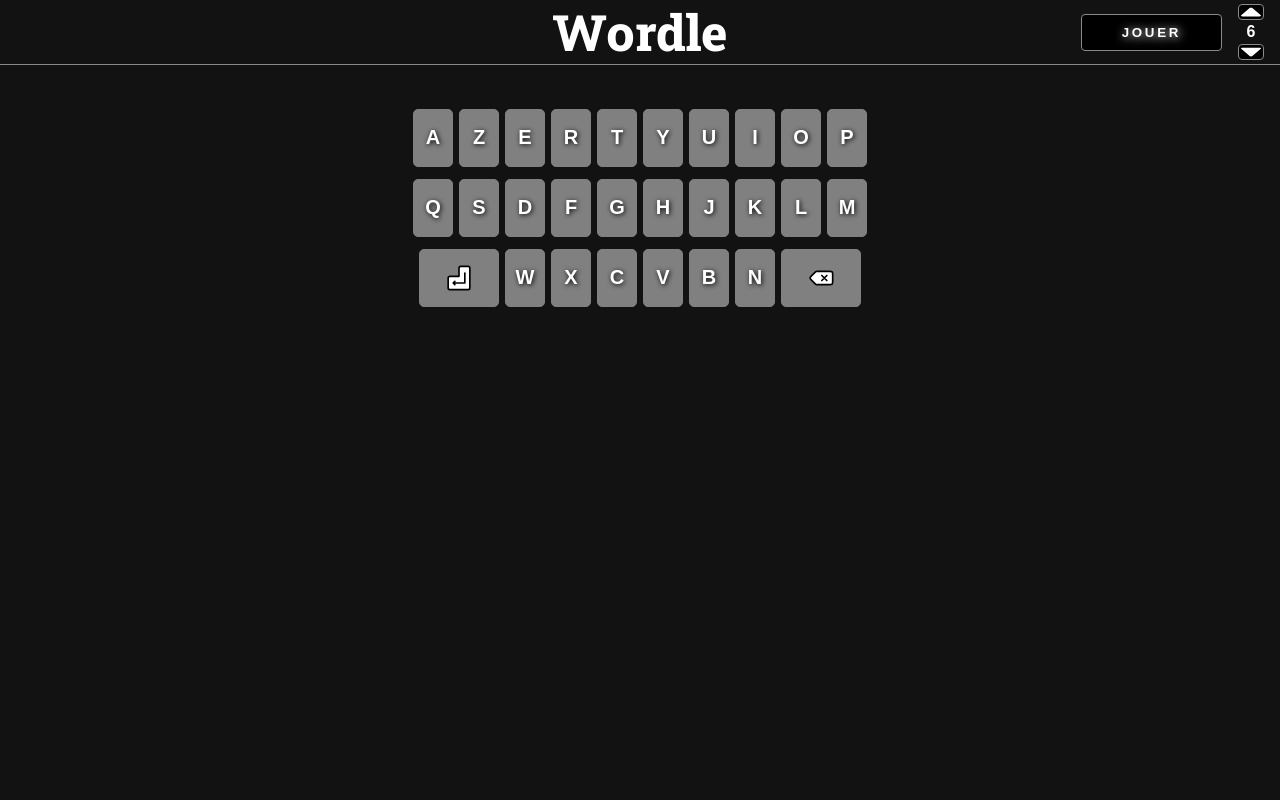
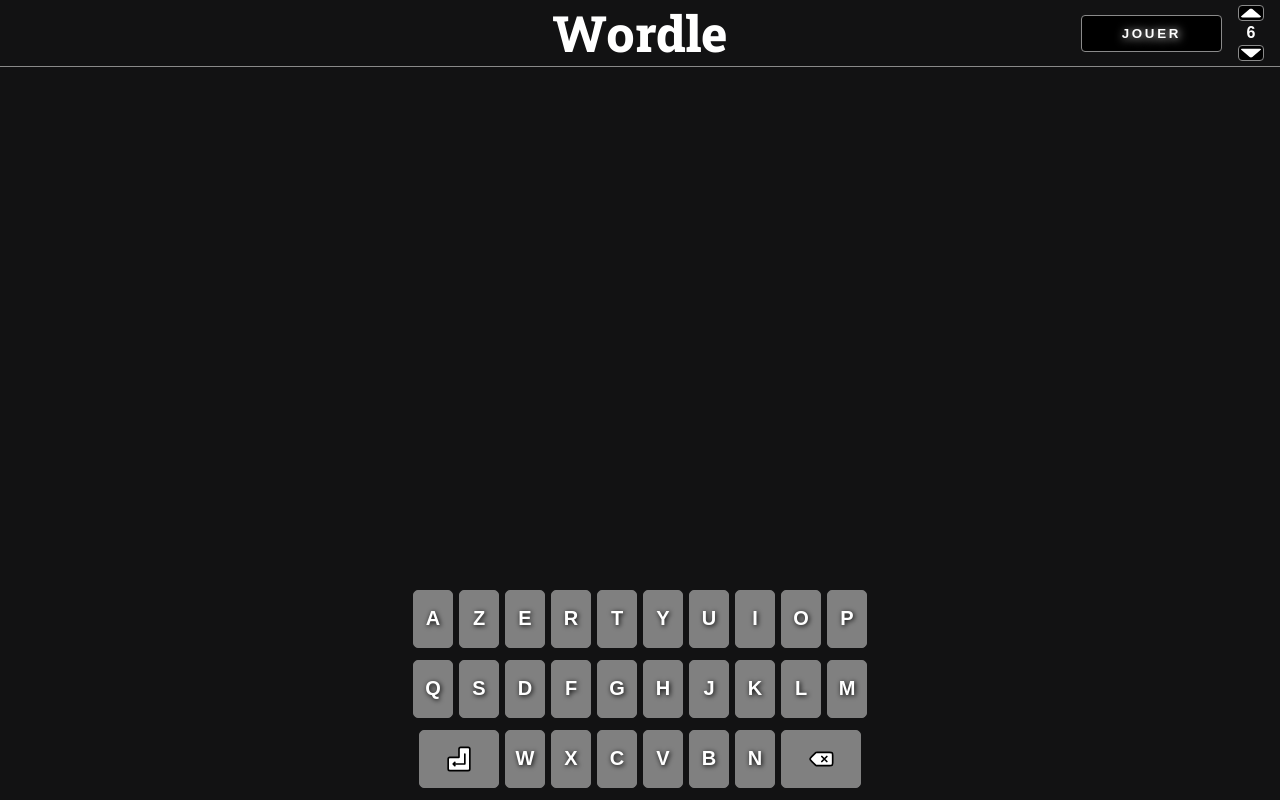
Before and after one commit to maximegenand/wordle, a plain HTML site: page index.html in a window 1280 px wide. Drawn offline with Linux system fonts and the light colour scheme; no server answers.

Commit message:
change css for mobile better view

```diff
--- a/index.html
+++ b/index.html
@@ -2,22 +2,22 @@
 <html lang="fr">
   <head>
     <meta charset="UTF-8" />
-    <meta name="viewport" content="width=device-width, initial-scale=1.0, maximum-scale=1.0, user-scalable=0" />
+    <meta name="viewport" content="width=device-width, initial-scale=1.0, maximum-scale=1.0, user-scalable=no" />
     <title>Wordle</title>
     <link rel="stylesheet" href="style.css" />
-	<link href="https://fonts.googleapis.com/css2?family=Roboto+Slab:wght@800&display=swap" rel="stylesheet">
+    <link href="https://fonts.googleapis.com/css2?family=Roboto+Slab:wght@800&display=swap" rel="stylesheet" />
   </head>
-
   <body>
+    <div id="container">
       <div id="header">
         <div id="header-left"></div>
         <div id="title">Wordle</div>
         <div id="header-right">
           <button id="newGame">Jouer</button>
           <div id="length">
-				<button id="up"><svg xmlns="http://www.w3.org/2000/svg" viewBox="0 0 512 512" preserveAspectRatio="none"><path d="M256 32c14.2 0 27.3 7.5 34.5 19.8l216 368c7.3 12.4 7.3 27.7 .2 40.1S486.3 480 472 480H40c-14.3 0 -27.6-7.7-34.7-20.1s-7-27.8 .2-40.1l216-368C228.7 39.5 241.8 32 256 32"/></svg></button>
+            <button id="up"><svg xmlns="http://www.w3.org/2000/svg" viewBox="0 0 512 512" preserveAspectRatio="none"><path d="M256 32c14.2 0 27.3 7.5 34.5 19.8l216 368c7.3 12.4 7.3 27.7 .2 40.1S486.3 480 472 480H40c-14.3 0 -27.6-7.7-34.7-20.1s-7-27.8 .2-40.1l216-368C228.7 39.5 241.8 32 256 32" /></svg></button>
             <span id="words-length" title="Longueur des mots">6</span>
-				<button id="down"><svg xmlns="http://www.w3.org/2000/svg" viewBox="0 0 512 512" preserveAspectRatio="none"><path d="M256 32c14.2 0 27.3 7.5 34.5 19.8l216 368c7.3 12.4 7.3 27.7 .2 40.1S486.3 480 472 480H40c-14.3 0 -27.6-7.7-34.7-20.1s-7-27.8 .2-40.1l216-368C228.7 39.5 241.8 32 256 32"/></svg></button>
+            <button id="down"><svg xmlns="http://www.w3.org/2000/svg" viewBox="0 0 512 512" preserveAspectRatio="none"><path d="M256 32c14.2 0 27.3 7.5 34.5 19.8l216 368c7.3 12.4 7.3 27.7 .2 40.1S486.3 480 472 480H40c-14.3 0 -27.6-7.7-34.7-20.1s-7-27.8 .2-40.1l216-368C228.7 39.5 241.8 32 256 32" /></svg></button>
           </div>
         </div>
       </div>
@@ -52,18 +52,17 @@
           <button id="M">M</button>
         </div>
         <div id="third-line">
-			<button id="ENTER" class="double"><svg width="40px" height="40px" viewBox="0 0 24 24" fill="white" xmlns="http://www.w3.org/2000/svg"><path d="M15.5 9.00001V15H8.5M8.5 15L9.5 14M8.5 15L9.5 16M13 5H17.5C18.0523 5 18.5 5.44772 18.5 6V18C18.5 18.5523 18.0523 19 17.5 19H6.5C5.94772 19 5.5 18.5523 5.5 18V12C5.5 11.4477 5.94772 11 6.5 11H12V6C12 5.44771 12.4477 5 13 5Z" stroke="black" stroke-linecap="round" stroke-linejoin="round"/></svg></button>
+          <button id="ENTER" class="double"><svg width="40px" height="40px" viewBox="0 0 24 24" fill="white" xmlns="http://www.w3.org/2000/svg"><path d="M15.5 9.00001V15H8.5M8.5 15L9.5 14M8.5 15L9.5 16M13 5H17.5C18.0523 5 18.5 5.44772 18.5 6V18C18.5 18.5523 18.0523 19 17.5 19H6.5C5.94772 19 5.5 18.5523 5.5 18V12C5.5 11.4477 5.94772 11 6.5 11H12V6C12 5.44771 12.4477 5 13 5Z" stroke="black" stroke-linecap="round" stroke-linejoin="round" /></svg></button>
           <button id="W">W</button>
           <button id="X">X</button>
           <button id="C">C</button>
           <button id="V">V</button>
           <button id="B">B</button>
           <button id="N">N</button>
-			<button id="BACKSPACE" class="double"><svg width="40px" height="40px" viewBox="0 0 24 24" fill="white" xmlns="http://www.w3.org/2000/svg"><path d="M12.5 10.5L14 12M14 12L15.5 13.5M14 12L15.5 10.5M14 12L12.5 13.5M9.82843 16H17C17.9428 16 18.4142 16 18.7071 15.7071C19 15.4142 19 14.9428 19 14V10C19 9.05719 19 8.58579 18.7071 8.29289C18.4142 8 17.9428 8 17 8H9.82843C9.41968 8 9.2153 8 9.03153 8.07612C8.84776 8.15224 8.70324 8.29676 8.41421 8.58579L6.41421 10.5858C5.74755 11.2525 5.41421 11.5858 5.41421 12C5.41421 12.4142 5.74755 12.7475 6.41421 13.4142L8.41421 15.4142C8.70324 15.7032 8.84776 15.8478 9.03153 15.9239C9.2153 16 9.41968 16 9.82843 16Z" stroke="black" stroke-linecap="round" stroke-linejoin="round"/></svg></button>
+          <button id="BACKSPACE" class="double"><svg width="40px" height="40px" viewBox="0 0 24 24" fill="white" xmlns="http://www.w3.org/2000/svg"><path d="M12.5 10.5L14 12M14 12L15.5 13.5M14 12L15.5 10.5M14 12L12.5 13.5M9.82843 16H17C17.9428 16 18.4142 16 18.7071 15.7071C19 15.4142 19 14.9428 19 14V10C19 9.05719 19 8.58579 18.7071 8.29289C18.4142 8 17.9428 8 17 8H9.82843C9.41968 8 9.2153 8 9.03153 8.07612C8.84776 8.15224 8.70324 8.29676 8.41421 8.58579L6.41421 10.5858C5.74755 11.2525 5.41421 11.5858 5.41421 12C5.41421 12.4142 5.74755 12.7475 6.41421 13.4142L8.41421 15.4142C8.70324 15.7032 8.84776 15.8478 9.03153 15.9239C9.2153 16 9.41968 16 9.82843 16Z" stroke="black" stroke-linecap="round" stroke-linejoin="round" /></svg></button>
         </div>
       </div>
-
-	<script src='script.js'></script>
+    </div>
+    <script src="script.js"></script>
   </body>
-
 </html>
--- a/style.css
+++ b/style.css
@@ -1,7 +1,7 @@
 body {
 	height: 100vh;
 	width: 100vw;
-	min-width: 375px;
+	min-width: 350px;
 	max-width:100%;
 	margin: 0;
 	color: white;
@@ -9,14 +9,22 @@
 	background-color: #121213;
 }
 
+#container {
+	display: flex;
+	flex-direction: column;
+	justify-content: space-between;
+	height: 100vh;
+}
+
 #header {
 	display: flex;
 	justify-content: space-between;
 	align-items: center;
 	width: 100vw;
-	min-width: 375px;
+	min-width: 350px;
 	max-width: 100%;
-	height: 8vh;
+	flex-basis: 8vh;
+	flex-shrink: 0;
 	border-bottom: 1px solid rgba(255,255,255,0.5);
 }
 
@@ -100,6 +108,8 @@
 
 #container-game {
 	position: relative;
+	flex-basis: auto;
+	flex-shrink: 1;
 }
 #popup-message {
 	position: absolute;
@@ -116,19 +126,20 @@
 #debug {
 	position: absolute;
 	z-index: 10;
-	top: -22px;
+	top: -15px;
 	left: 50%;
 	transform: translateX(-50%);
+	padding: 0 5px;
 	color: red;
 	font-size: 12px;
 	font-weight: 700;
-	opacity: 0.5;
+	background-color: #f8f8f8;
+	border-radius: 2px;
 }
 #game-board {
 	display: flex;
 	align-items: center;
 	flex-direction: column;
-	margin-top: 25px;
 }
 
 @keyframes row-blink {
@@ -187,9 +198,11 @@
 #keyboard {
 	display: flex;
 	flex-direction: column;
-	min-width: 375px;
+	min-width: 350px;
 	max-width: 100vw;
-	margin: 1vw;
+	flex-basis: auto;
+	flex-shrink: 2;
+	margin: 0.5vw 1vw;
 	text-align: center;
 }
 #keyboard > div {
```
Lines whose indentation alone changed are shown as unchanged.
